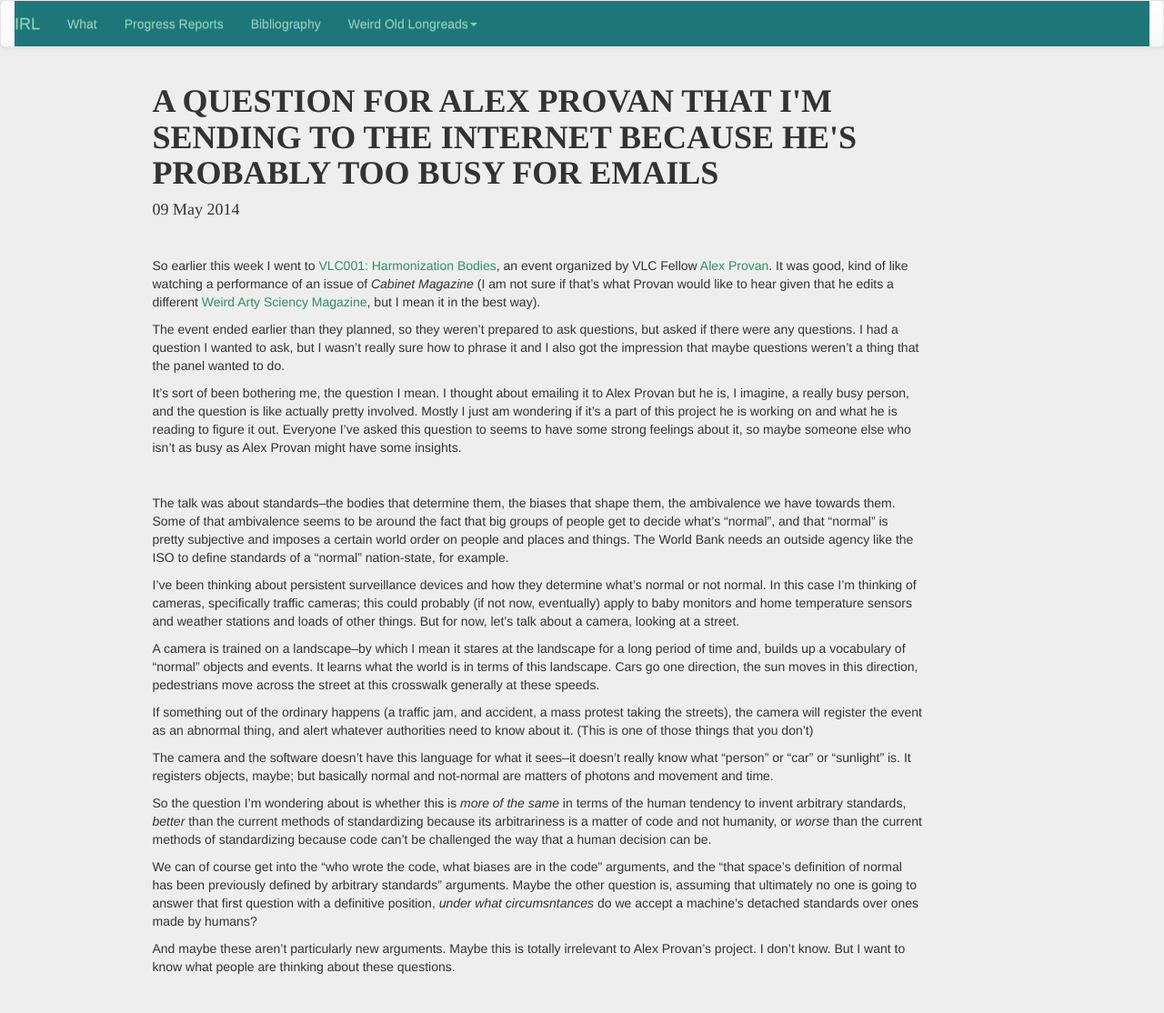
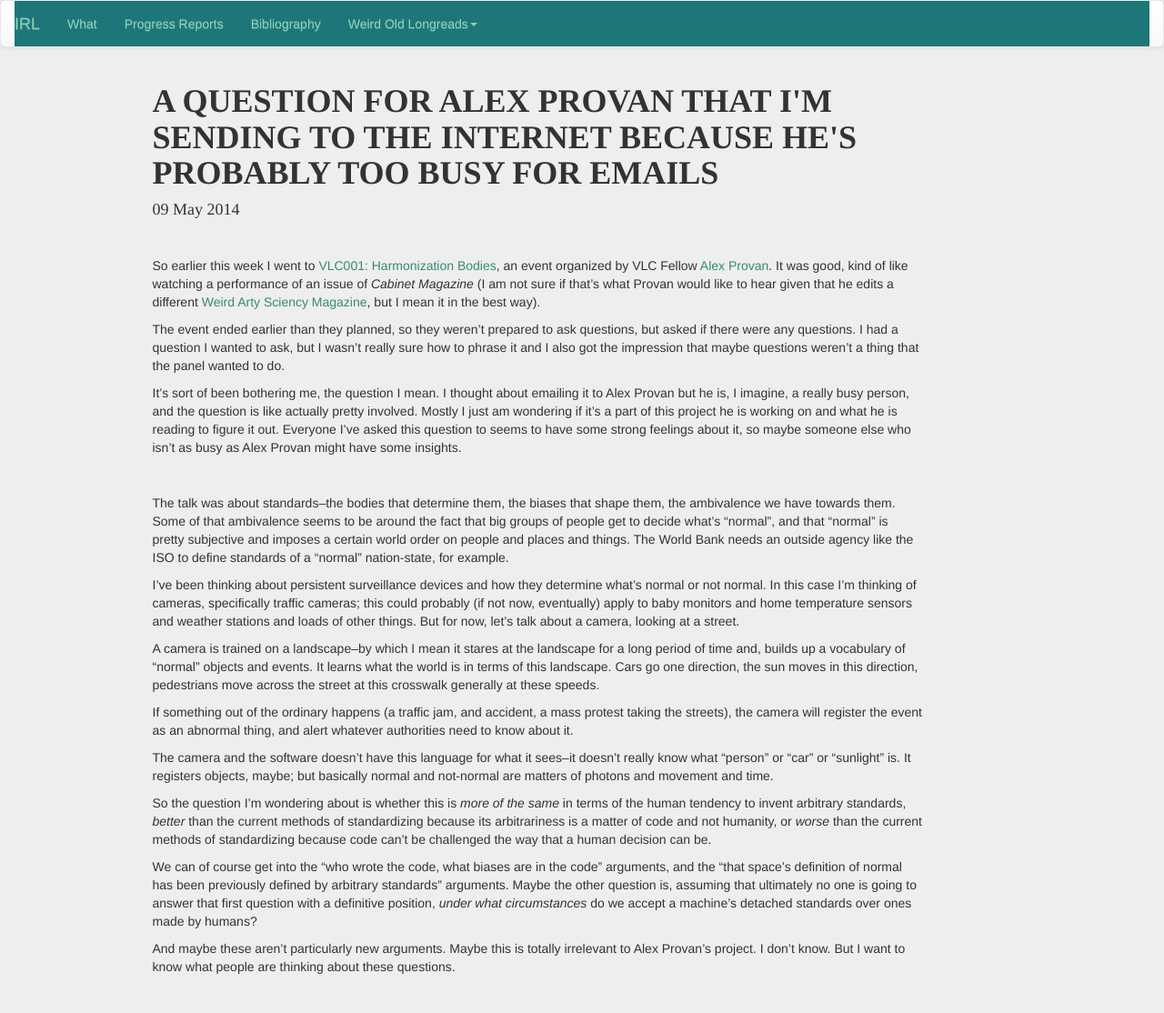
Before and after one commit to irl-so/irl-so.github.io, a Jekyll site: the page built from _posts/2014-05-09-question.markdown, in a window 1280 px wide. Shown: the whole page at 91% size. Built offline with Jekyll 4.4.1, drawn with Linux system fonts in a browser that asks for light colours; nearby versions of some CDN libraries; Markdown is read by kramdown in place of the engine named in the settings.

Commit message:
AUGH TYPOS

```diff
--- a/_posts/2014-05-09-question.markdown
+++ b/_posts/2014-05-09-question.markdown
@@ -18,12 +18,12 @@ I've been thinking about persistent surveillance devices and how they determine
 
 A camera is trained on a landscape--by which I mean it stares at the landscape for a long period of time and, builds up a vocabulary of "normal" objects and events. It learns what the world is in terms of this landscape. Cars go one direction, the sun moves in this direction, pedestrians move across the street at this crosswalk generally at these speeds.
 
-If something out of the ordinary happens (a traffic jam, and accident, a mass protest taking the streets), the camera will register the event as an abnormal thing, and alert whatever authorities need to know about it. (This is one of those things that you don't)
+If something out of the ordinary happens (a traffic jam, and accident, a mass protest taking the streets), the camera will register the event as an abnormal thing, and alert whatever authorities need to know about it.
 
 The camera and the software doesn't have this language for what it sees--it doesn't really know what "person" or "car" or "sunlight" is. It registers objects, maybe; but basically normal and not-normal are matters of photons and movement and time.
 
 So the question I'm wondering about is whether this is *more of the same* in terms of the human tendency to invent arbitrary standards, *better* than the current methods of standardizing because its arbitrariness is a matter of code and not humanity, or *worse* than the current methods of standardizing because code can't be challenged the way that a human decision can be.
 
-We can of course get into the "who wrote the code, what biases are in the code" arguments, and the "that space's definition of normal has been previously defined by arbitrary standards" arguments. Maybe the other question is, assuming that ultimately no one is going to answer that first question with a definitive position, *under what circumsntances* do we accept a machine's detached standards over ones made by humans?
+We can of course get into the "who wrote the code, what biases are in the code" arguments, and the "that space's definition of normal has been previously defined by arbitrary standards" arguments. Maybe the other question is, assuming that ultimately no one is going to answer that first question with a definitive position, *under what circumstances* do we accept a machine's detached standards over ones made by humans?
 
 And maybe these aren't particularly new arguments. Maybe this is totally irrelevant to Alex Provan's project. I don't know. But I want to know what people are thinking about these questions.
```
